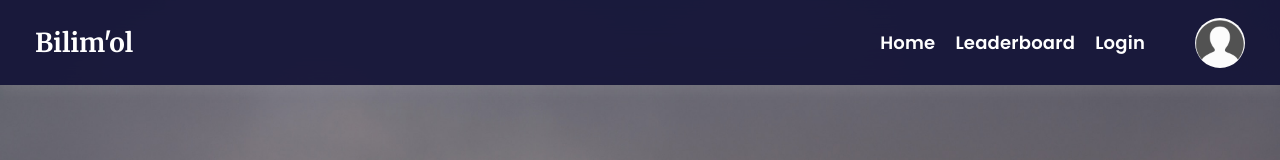
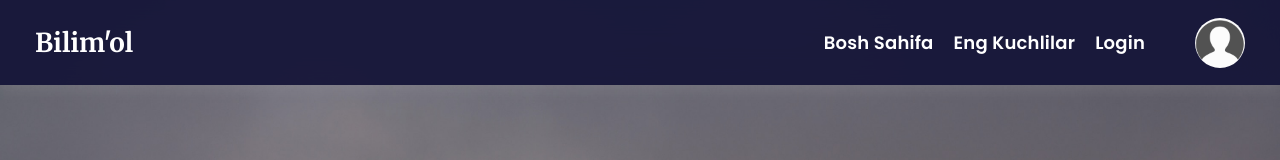
Before and after one commit to sherozbek1706/bilim-ol, a React (Vite) app: page / in a window 1280 px wide. Shown: the top 160 px of the page. Built offline with nearby package versions, Linux system fonts and the light colour scheme.

Commit message:
Navbar o'zbekcha bo'ldi

```diff
--- a/src/layout/navbar/navbar.jsx
+++ b/src/layout/navbar/navbar.jsx
@@ -24,20 +24,20 @@ export const Navbar = () => {
         </h1>
         <div className="Navbar__nav">
           <Link to="/" className="Navbar__link">
-            Home
+            Bosh sahifa
           </Link>
           <Link to="/leaderboard" className="Navbar__link">
-            Leaderboard
+            Eng kuchlilar
           </Link>
           <Link to={isLoggin ? "/lessons" : "/login"} className="Navbar__link">
-            {isLoggin ? "Lessons" : "Login"}
+            {isLoggin ? "Darslar" : "Login"}
           </Link>
           <Link
             to={isLoggin ? "/" : "/login"}
             className="Navbar__link"
             onClick={handleLogout}
           >
-            {isLoggin ? "Logout" : null}
+            {isLoggin ? "O'chirish" : null}
           </Link>
           <img
             className="Navbar__profilephoto"
@@ -62,28 +62,28 @@ export const Navbar = () => {
         </h1>
         <div className="Navbar__nav">
           <Link to="/" className="Navbar__link" onClick={handleActiveTab}>
-            Home
+            bosh sahifa
           </Link>
           <Link
             to="/leaderboard"
             className="Navbar__link"
             onClick={handleActiveTab}
           >
-            Leaderboard
+            eng kuchlilar
           </Link>
           <Link
             to={isLoggin ? "/lessons" : "/login"}
             className="Navbar__link"
             onClick={handleActiveTab}
           >
-            {isLoggin ? "Lessons" : "Login"}
+            {isLoggin ? "darslar" : "Login"}
           </Link>
           <Link
             to={isLoggin ? "/" : "/login"}
             className="Navbar__link"
             onClick={handleLogout}
           >
-            {isLoggin ? "Logout" : null}
+            {isLoggin ? "O'chirish" : null}
           </Link>
           <img
             className="Navbar__profilephoto"
```
